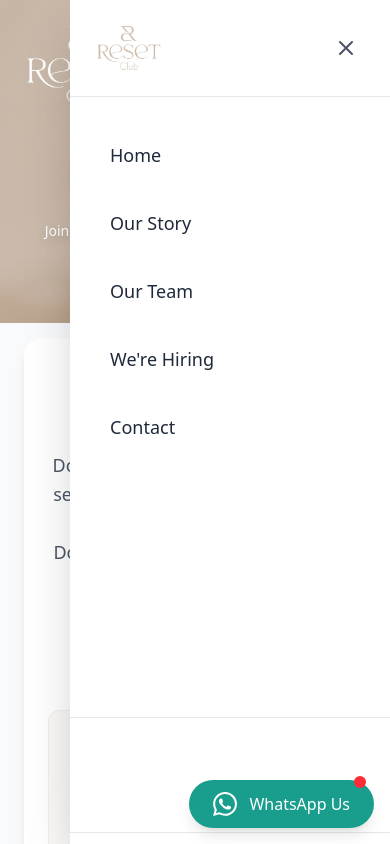
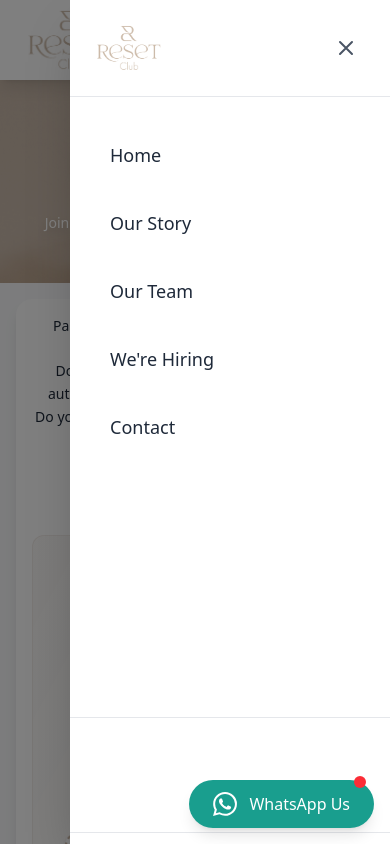
Before and after one commit to successproductions/resetclub, a Next.js app: page /en/recrutons in a window 390 px wide. Both pictures are taken after a click on the button "Toggle mobile menu". Shown: the top 844 px of the page. Built offline with nearby package versions, Linux system fonts and the light colour scheme.

Commit message:
fix padding of pages contac and recruitemnts

```diff
--- a/src/app/[locale]/contact/page.tsx
+++ b/src/app/[locale]/contact/page.tsx
@@ -9,9 +9,9 @@ export default function ContactPage() {
     <>
       <Header />
       <ContactHero />
-      <div className="bg-gray-50 py-4 md:py-16">
-        <div className="container mx-auto px-6">
-          <div className="grid lg:grid-cols-2 gap-16">
+      <div className="bg-gray-50 py-4 md:py-16 overflow-x-hidden">
+        <div className="container mx-auto px-4 md:px-6 max-w-7xl">
+          <div className="grid lg:grid-cols-2 gap-6 md:gap-12 lg:gap-16">
             <ContactForm />
             <ContactInfo />
           </div>
--- a/src/app/[locale]/recrutons/page.tsx
+++ b/src/app/[locale]/recrutons/page.tsx
@@ -12,15 +12,15 @@ export default function RecrutonsPage() {
       <Header />
       <RecruitmentsHero />
 
-      <div className="bg-gray-50 py-4 md:py-16">
-        <div className="container mx-auto px-6">
+      <div className="bg-gray-50 py-4 md:py-16 overflow-x-hidden">
+        <div className="container mx-auto px-4 md:px-6 max-w-7xl">
           <div className="max-w-4xl mx-auto">
-            <div className="bg-white rounded-2xl shadow-lg p-6 md:p-12">
+            <div className="bg-white rounded-2xl shadow-lg p-4 md:p-8 lg:p-12">
 
               {/* Intro Text */}
               <div className="mb-12 text-center">
                 <p
-                  className="text-lg text-gray-600 leading-relaxed max-w-3xl mx-auto mb-8"
+                  className="text-sm md:text-lg text-gray-800 leading-relaxed max-w-3xl mx-auto mb-8"
                   dangerouslySetInnerHTML={{__html: t('qualities.intro')}}
                 />
                 <div className="w-24 h-1 bg-[#ccbaa8] mx-auto"></div>
--- a/src/components/forms/CVUploadForm.tsx
+++ b/src/components/forms/CVUploadForm.tsx
@@ -47,7 +47,7 @@ export default function CVUploadForm() {
           <h3 className="text-2xl md:text-3xl text-gray-900 mb-3 font-bold">
             {t('upload.title')}
           </h3>
-          <p className="text-gray-600 mb-6 text-lg leading-relaxed">
+          <p className="text-gray-800 mb-6 text-sm md:text-lg leading-relaxed">
             {t('upload.subtitle')}
           </p>
         </div>
--- a/src/components/forms/ContactForm.tsx
+++ b/src/components/forms/ContactForm.tsx
@@ -18,7 +18,7 @@ export default function ContactForm() {
   } = useContactForm();
 
   return (
-    <div className="bg-white rounded-2xl shadow-lg p-8">
+    <div className="bg-white rounded-2xl shadow-lg p-4 md:p-6 lg:p-8">
       <h2 className="text-3xl text-gray-900 mb-8">
         {t('form.title').toUpperCase()}
       </h2>
--- a/src/components/layout/Header.tsx
+++ b/src/components/layout/Header.tsx
@@ -21,6 +21,18 @@ const Header: React.FC = () => {
     return () => window.removeEventListener('scroll', handleScroll);
   }, []);
 
+  useEffect(() => {
+    if (isMobileMenuOpen) {
+      document.body.style.overflow = 'hidden';
+    } else {
+      document.body.style.overflow = 'unset';
+    }
+
+    return () => {
+      document.body.style.overflow = 'unset';
+    };
+  }, [isMobileMenuOpen]);
+
   const navItems = NAV_ITEMS.map((item) => ({
     label: t(item.labelKey),
     href: item.href,
@@ -30,7 +42,9 @@ const Header: React.FC = () => {
     <header
       className={`
         fixed top-0 left-0 right-0 z-50 transition-all duration-700 ease-in-out
-        ${isScrolled
+        ${isMobileMenuOpen
+          ? 'bg-white shadow-lg py-2'
+          : isScrolled
           ? 'bg-white/95 backdrop-blur-md shadow-lg py-2'
           : 'bg-transparent py-6'
         }
@@ -42,14 +56,14 @@ const Header: React.FC = () => {
           <div className="flex items-center">
             <Link href="/" className="flex items-center">
               <Image
-                src={isScrolled ? "/logobrawon.png" : "/LOGO.png"}
+                src={isScrolled || isMobileMenuOpen ? "/logobrawon.png" : "/LOGO.png"}
                 alt="Reset Club™ - Premier centre de transformation holistique au Maroc"
                 width={180}
                 height={72}
                 priority
                 className={`
                   w-auto transition-all duration-700 ease-in-out hover:opacity-80
-                  ${isScrolled ? 'h-16' : 'h-20'}
+                  ${isScrolled || isMobileMenuOpen ? 'h-16' : 'h-20'}
                 `}
                 sizes="(max-width: 768px) 140px, 180px"
               />
@@ -65,7 +79,7 @@ const Header: React.FC = () => {
                 className={`
                   relative px-6 py-3 text-sm font-medium transition-all duration-300 ease-in-out
                   group
-                  ${isScrolled
+                  ${isScrolled || isMobileMenuOpen
                     ? 'text-gray-700 hover:text-gray-900'
                     : 'text-white hover:text-white'
                   }
@@ -78,7 +92,7 @@ const Header: React.FC = () => {
                     absolute bottom-0 left-1/2 transform -translate-x-1/2 h-0.5 w-0
                     transition-all duration-300 ease-in-out
                     group-hover:w-8
-                    ${isScrolled ? 'bg-gray-900' : 'bg-white'}
+                    ${isScrolled || isMobileMenuOpen ? 'bg-gray-900' : 'bg-white'}
                   `}
                 />
               </Link>
@@ -91,7 +105,7 @@ const Header: React.FC = () => {
               variant="primary"
               size="lg"
               href="/contact"
-              className={isScrolled ? 'scrolled-navbar' : ''}
+              className={isScrolled || isMobileMenuOpen ? 'scrolled-navbar' : ''}
             >
               {t('reserve')}
             </Button>
@@ -102,7 +116,7 @@ const Header: React.FC = () => {
             <button
               onClick={() => setIsMobileMenuOpen(!isMobileMenuOpen)}
               className={`relative p-2 rounded-md transition-colors duration-300 ${
-                isScrolled ? 'text-gray-900' : 'text-white'
+                isScrolled || isMobileMenuOpen ? 'text-gray-900' : 'text-white'
               }`}
               aria-label="Toggle mobile menu"
             >
@@ -127,6 +141,14 @@ const Header: React.FC = () => {
           </div>
         </div>
       </nav>
+
+      {/* Mobile Menu Overlay */}
+      {isMobileMenuOpen && (
+        <div
+          className="fixed inset-0 bg-black/50 z-40 md:hidden"
+          onClick={() => setIsMobileMenuOpen(false)}
+        />
+      )}
 
       {/* Mobile Menu Panel */}
       <div
--- a/src/components/sections/ContactHero.tsx
+++ b/src/components/sections/ContactHero.tsx
@@ -5,7 +5,7 @@ export default function ContactHero() {
 
   return (
     <div
-      className="relative pt-32 pb-20 min-h-[25vh] flex items-center justify-center"
+      className="relative pt-30 pb-12 md:pb-20 min-h-[22vh] flex items-center justify-center"
       style={{
         backgroundImage: `url('/PALMSBACKGROUND.jpg')`,
         backgroundSize: 'cover',
--- a/src/components/sections/ContactInfo.tsx
+++ b/src/components/sections/ContactInfo.tsx
@@ -6,7 +6,7 @@ export default function ContactInfo() {
   return (
     <div className="space-y-8">
       {/* Contact Details */}
-      <div className="bg-white rounded-2xl shadow-lg p-8">
+      <div className="bg-white rounded-2xl shadow-lg p-4 md:p-6 lg:p-8">
         <h2 className="text-3xl text-gray-900 mb-8">
           {t('info.title').toUpperCase()}
         </h2>
@@ -74,7 +74,7 @@ export default function ContactInfo() {
       </div>
 
       {/* Map */}
-      <div className="bg-white rounded-2xl shadow-lg p-2">
+      <div className="bg-white rounded-2xl shadow-lg p-2 md:p-4">
         <div className="aspect-video rounded-lg overflow-hidden">
           <iframe
             src="https://www.google.com/maps/embed?pb=!1m14!1m8!1m3!1d874.4915847008423!2d-6.82753702406556!3d33.94756903071269!3m2!1i1024!2i768!4f13.1!3m3!1m2!1s0xda715395e27e587%3A0xde465c943b6a331b!2sSpamassage!5e1!3m2!1sfr!2sma!4v1758558857320!5m2!1sfr!2sma"
--- a/src/components/sections/RecruitmentsHero.tsx
+++ b/src/components/sections/RecruitmentsHero.tsx
@@ -5,7 +5,7 @@ export default function RecruitmentsHero() {
 
   return (
     <div
-      className="relative pt-32 pb-20 min-h-[28vh] flex items-center justify-center"
+      className="relative pt-32 pb-12 md:pb-20  min-h-[20dvh] md:min-h-[28dvh] flex items-center justify-center"
       style={{
         backgroundImage: `url('/PALMSBACKGROUND.jpg')`,
         backgroundSize: 'cover',
@@ -13,7 +13,7 @@ export default function RecruitmentsHero() {
         backgroundRepeat: 'no-repeat'
       }}
     >
-      <div className="container mx-auto px-2 pt-6 md:px-6 text-center relative z-10">
+      <div className="container mx-auto px-2 mt-4 md:px-6 text-center relative z-10">
         <h1 className="text-2xl md:text-3xl lg:text-5xl text-white mb-1 md:mb-6 drop-shadow-lg">
           {t('hero.title')}
         </h1>
```
